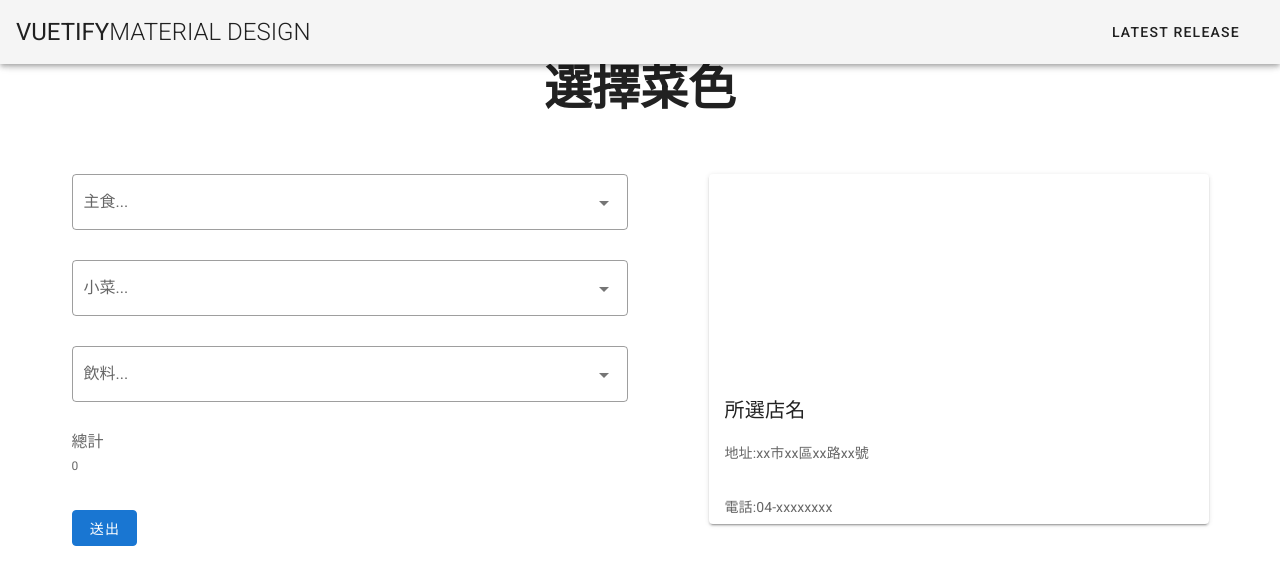
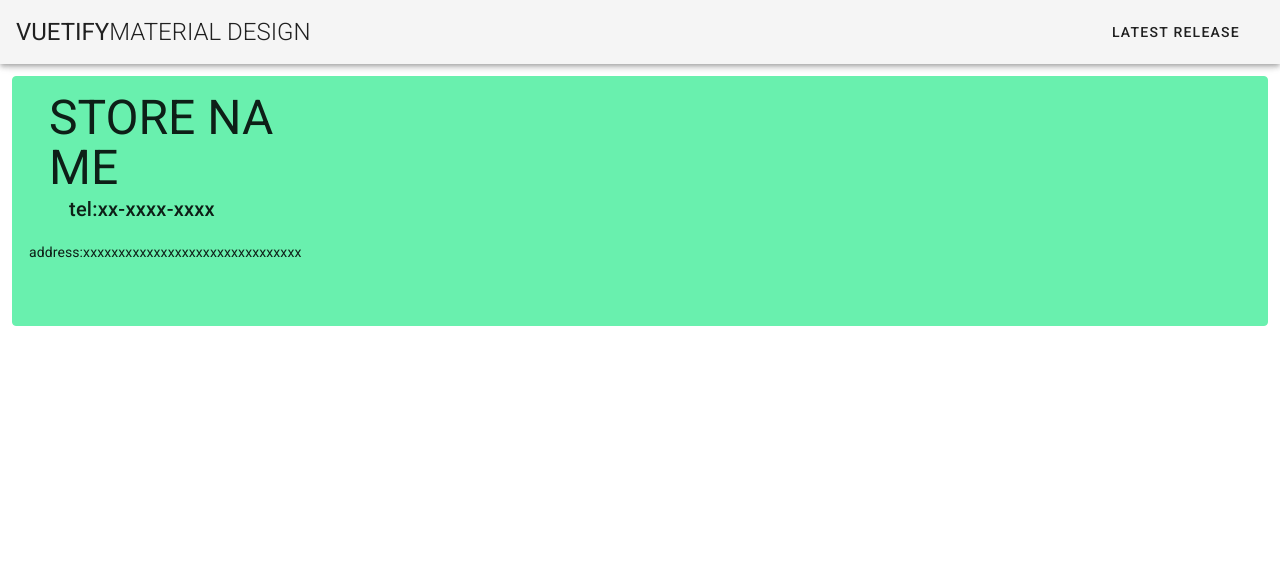
Before and after one commit to kingdom84521/FoodDelivery_FRONTEND, a Vue app in the folder client/: page /menu in a window 1280 px wide. Shown: the top 584 px of the page. Built offline with nearby package versions, Linux system fonts and the light colour scheme.

Commit message:
add search bar and top btn in order.vue

```diff
--- a/client/src/plugins/axios.js
+++ b/client/src/plugins/axios.js
@@ -39,6 +39,7 @@ _axios.interceptors.response.use(
   }
 );
 
+// eslint-disable-next-line
 Plugin.install = function(Vue, options) {
   Vue.axios = _axios;
   window.axios = _axios;
--- a/client/src/views/Menu.vue
+++ b/client/src/views/Menu.vue
@@ -1,28 +1,26 @@
 <template>
-    <v-container>
-        <v-layout text-center row>
-            <v-flex mb-12>
-                <h1 class="display-2 font-weight-bold mb-3">選擇菜色</h1>
-            </v-flex>
-        </v-layout>
-        <v-layout>
-            <v-col>
-                <v-select outlined :items="main" label="主食..." v-model="mainprice" @change="getTotal()"></v-select>
-                <v-select outlined :items="dish" label="小菜..." v-model="dishprice" @change="getTotal()"></v-select>
-                <v-select outlined :items="drink" label="飲料..." v-model="drinkprice" @change="getTotal()"></v-select>
+    <v-container fluid>
+        <v-row no-gutters align="center" justify="center">
+            <v-col cols="12">
+                <v-card color="#69F0AE" outlined max-height="250">
+                    <v-row no-gutters align="center" justify="center">
+                        <v-col cols="3" align-self="start">
+                            <v-card-title class="display-2 ml-5">STORE NAME</v-card-title>
+                            <v-card-subtitle class="title ml-10">tel:xx-xxxx-xxxx</v-card-subtitle>
+                            <v-card-text>address:xxxxxxxxxxxxxxxxxxxxxxxxxxxxxxx</v-card-text>
+                        </v-col>
+                        <v-col cols="9">
+                            <v-img max-height="249" src="../assets/italy.jpg">
 
-                <v-input label="總計" :messages="total.toString()" ></v-input>
-                <v-btn class="mt-9 primary" color="white" outlined to="submit" @click="passMenu()">送出</v-btn>
-            </v-col>
-            <v-col>
-                <v-card class="ml-auto py-1" height="350" width="500">
-                    <v-img height="200" src="../assets/kid.gif"></v-img>
-                    <v-card-title >所選店名</v-card-title>
-                    <v-card-text>地址:xx市xx區xx路xx號</v-card-text>
-                    <v-card-text>電話:04-xxxxxxxx</v-card-text>
+                            </v-img>
+                        </v-col>
+                    </v-row>
                 </v-card>
             </v-col>
-        </v-layout>
+        </v-row>
+        <v-row>
+
+        </v-row>
     </v-container>
 </template>>
 
--- a/client/src/views/Order.vue
+++ b/client/src/views/Order.vue
@@ -1,21 +1,26 @@
 <template>
-    <v-container>
-        <v-layout text-center row>
-            <v-flex mb-12>
-                <h1 class="display-2 font-weight-bold mb-3">選擇店家</h1>
-            </v-flex>
-        </v-layout>
-        <v-layout>
-            <v-card class="mx-2 py-1" height="300" width="350">
-                <v-img height="150" src="../assets/kid.gif">
-                </v-img>
-                <v-card-title >店名</v-card-title>
-                <v-card-text>預估xxx分鐘</v-card-text>
+    <v-container fluid>
+        <v-row class="mb-12">
+            <v-text-field append-icon="mdi-magnify" outlined placeholder="搜尋店家..."></v-text-field>
+            <!-- <v-btn color="primary">
+                <v-icon>mdi-magnify</v-icon>
+            </v-btn> -->
+        </v-row>
+        <v-row justify="space-between">
+            <v-card class="mb-7" v-for="i in test" height="300" width="490">
+                <v-img height="155" src="../assets/italy.jpg"></v-img>
+                <v-card-title >{{i.store}}</v-card-title>
+                <v-card-text>預估{{i.time}}分鐘</v-card-text>
                 <v-card-actions>
                     <v-btn outlined to="menu" class="primary" color="white" >點菜</v-btn>
                 </v-card-actions>
             </v-card>
-        </v-layout>
+        </v-row>
+        <v-fade-transition>
+            <v-btn color="primary" fab fixed right bottom v-show="scrolling" @click="ScrollTop()">
+                <v-icon>mdi-arrow-up-bold-outline</v-icon>
+            </v-btn>
+        </v-fade-transition>
     </v-container>
 </template>>
 
@@ -23,20 +28,33 @@
 export default {
     data: () => ({
         dateOption: ["Today ", "Tomorrow ", "Day after tomorrow "],
-        date: ""
+        date: "",
+        test: [{store:"store1", time:"xxx"}, {store:"store2", time:"xxx"}, {store:"store3", time:"xxx"},
+               {store:"store4", time:"xxx"}, {store:"store5", time:"xxx"}, {store:"store6", time:"xxx"}],
+        scrolling: false
     }),
-    methods: {
-        /*obtainDate(){
-            var d = new Date();
-            var mon = d.getMonth+1;
-            var day = d.getDate;
-            var wd = d.getDay+1;
-
-            dateOption[0] = dateOption[0] + mon.toString() + "月" + day.toString() + "日";
-            if ( day <  )
-            dateOption[1] = dateOption[0] + mon + "月" + day + "日";
-            dateOption[2] = dateOption[0] + mon + "月" + day + "日";
+    methods:{
+        handleScroll() {
+            this.scrolling = window.pageYOffset > 0
+        },
+        ScrollTop(){
+            window.scroll({top:0, behavior:"smooth"})
+        }
+    },
+    computed: {
+        /*testToAry() {
+            let ary = [];
+            for(let key in this.test) {
+                ary.push({key: this.test[key]})
+            }
+            return ary
         }*/
+    },
+    created() {
+        window.addEventListener( "scroll", this.handleScroll )
+    },
+    beforeDestroy() {
+        window.removeEventListener( "scroll", this.handleScroll )
     }
 };
 </script>
```
Also changed, not shown: client/src/assets/italy.jpg (added).
